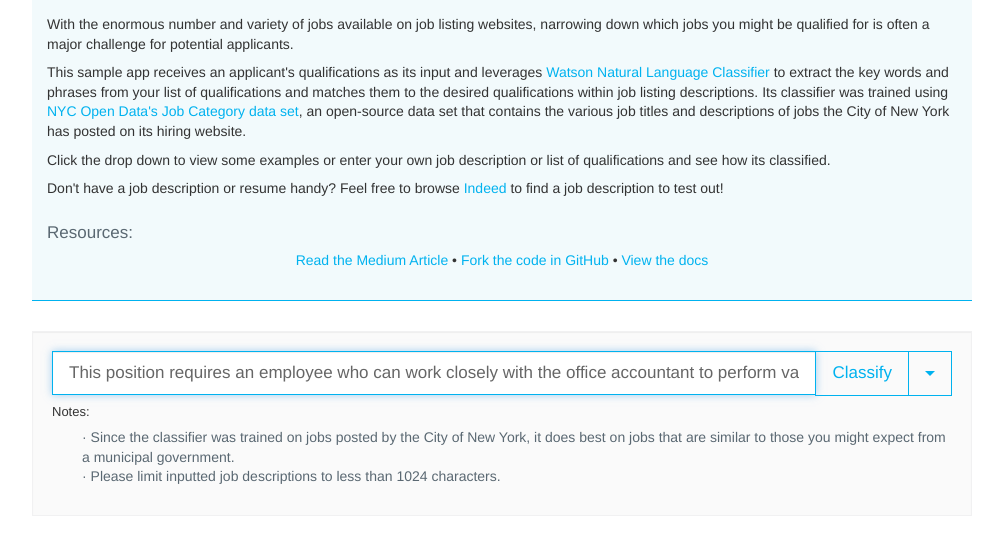
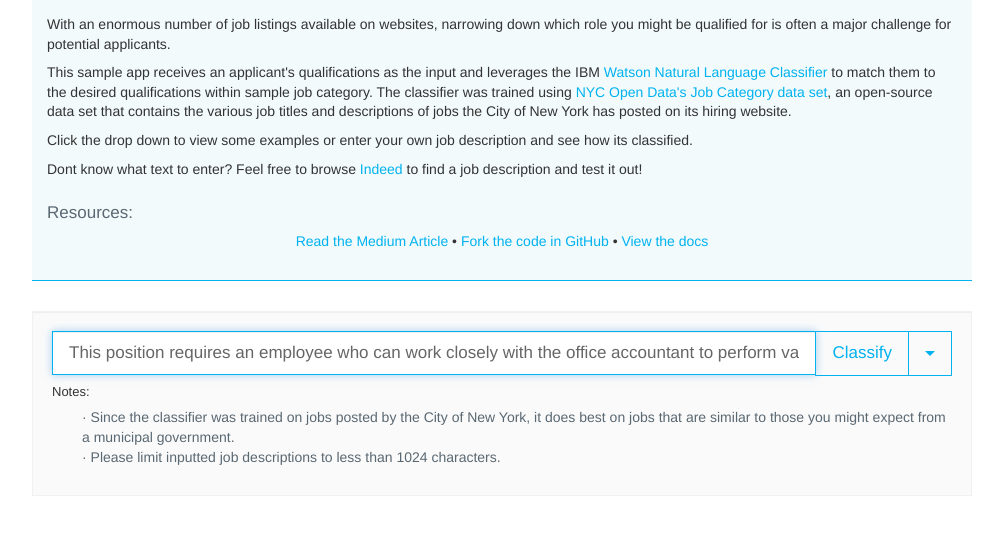
Before and after one commit to yalondg/nlc-job-descriptions, a website: page web/public/index.html in a window 1280 px wide. Shown: the part 137-692 px from the top of the page, without its empty margins (138-1141 px from the left). Drawn offline with nearby package versions, Linux system fonts and the light colour scheme.

Commit message:
Minor Text Changes

```diff
--- a/web/public/index.html
+++ b/web/public/index.html
@@ -42,25 +42,24 @@
                     </div>
 
                     <div>
-                        <p>With the enormous number and variety of jobs
-                          available on job listing websites, narrowing down which
-                          jobs you might be qualified for is often a major challenge
+                        <p>With an enormous number of job listings
+                          available on websites, narrowing down which
+                          role you might be qualified for is often a major challenge
                            for potential applicants.
                         </p>
                         <p>
-                          This sample app receives an applicant's qualifications as its
-                           input and leverages <a target="_blank" href="https://www.ibm.com/watson/services/natural-language-classifier/">Watson Natural Language Classifier</a> to extract
-                           the key words and phrases from your list of qualifications
-                            and matches them to the desired qualifications within job listing descriptions.
-                            Its classifier was trained using <a target="_blank" href="https://medium.com/r/?url=https%3A%2F%2Fdata.cityofnewyork.us%2FCity-Government%2FNYC-Jobs%2Fkpav-sd4t">NYC Open Data's Job Category data set</a>, an
+                          This sample app receives an applicant's qualifications as the
+                           input and leverages the IBM <a target="_blank" href="https://www.ibm.com/watson/services/natural-language-classifier/">Watson Natural Language Classifier</a> to match
+                           them to the desired qualifications within sample job category.
+                            The classifier was trained using <a target="_blank" href="https://medium.com/r/?url=https%3A%2F%2Fdata.cityofnewyork.us%2FCity-Government%2FNYC-Jobs%2Fkpav-sd4t">NYC Open Data's Job Category data set</a>, an
                             open-source data set that contains the various job titles and descriptions of jobs the City of New York has posted on its hiring website.
                         </p>
                         <p>
-                            Click the drop down to view some examples or enter your own job description or list of qualifications and see how its classified.
+                            Click the drop down to view some examples or enter your own job description and see how its classified.
 
                         </p>
 
-                        <p> Don't have a job description or resume handy? Feel free to browse <a target="_blank" href="https://www.indeed.com/">Indeed</a> to find a job description to test out!
+                        <p> Dont know what text to enter? Feel free to browse <a target="_blank" href="https://www.indeed.com/">Indeed</a> to find a job description and test it out!
                         </p>
 
 <!--TODO: change to reflect new training data>
```
